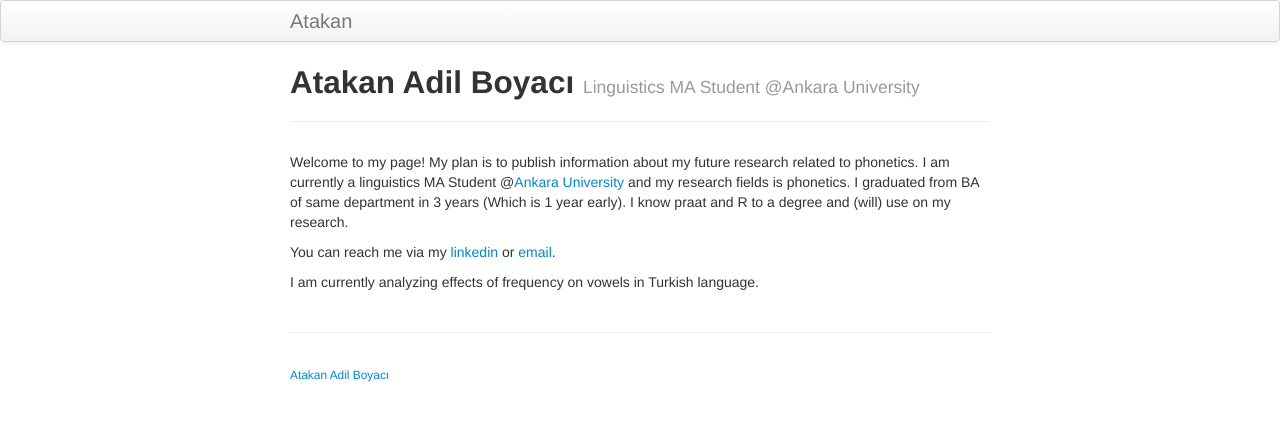
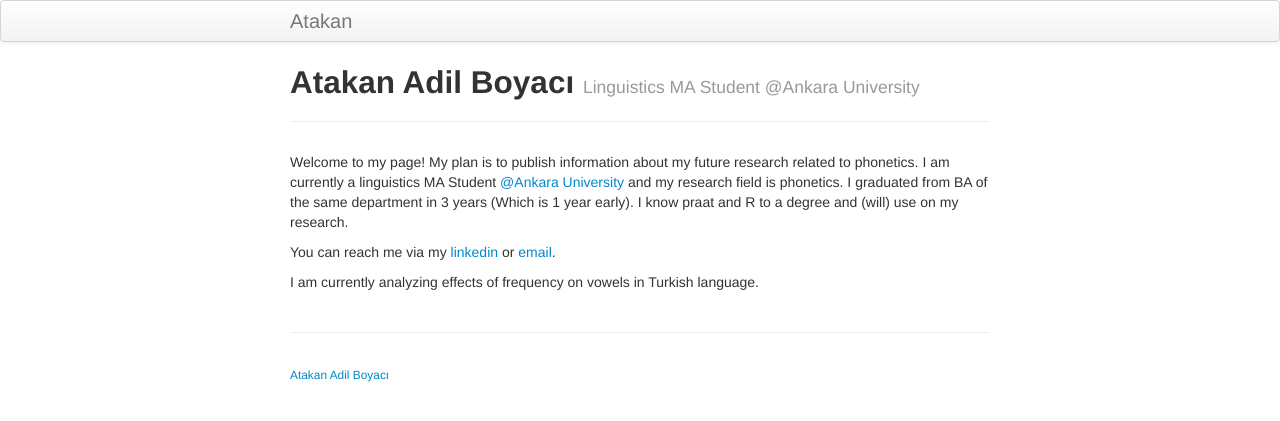
Before and after one commit to Airoso/Airoso.github.io, a Jekyll site: the page built from index.md, in a window 1280 px wide. Shown: the top 421 px of the page. Built offline with Jekyll 4.4.1, drawn with Linux system fonts in a browser that asks for light colours.

Commit message:
Update index.md

```diff
--- a/index.md
+++ b/index.md
@@ -6,7 +6,7 @@ description: Atakan Adil Boyacı's personal page
 ---
 
 Welcome to my page! My plan is to publish information about my future research related to phonetics.
-I am currently a linguistics MA Student @[Ankara University](http://linguistics.ankara.edu.tr) and my research fields is phonetics. I graduated from BA of same department in 3 years (Which is 1 year early). I know praat and R to a degree and (will) use on my research.
+I am currently a linguistics MA Student [@Ankara University](http://linguistics.ankara.edu.tr) and my research field is phonetics. I graduated from BA of the same department in 3 years (Which is 1 year early). I know praat and R to a degree and (will) use on my research.
 
 You can reach me via my [linkedin](https://www.linkedin.com/in/atakanadil/) or [email](mailto:aaboyaci@ankara.edu.tr).
 
```
